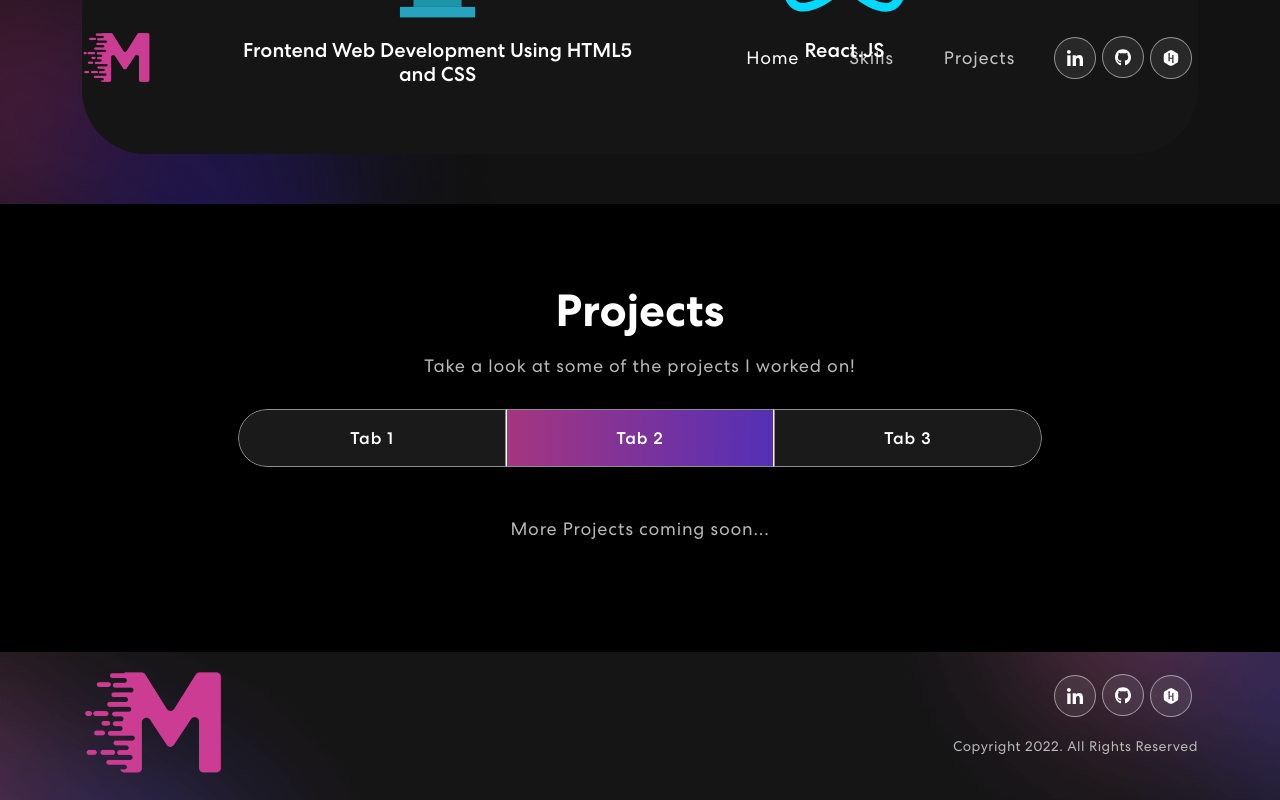
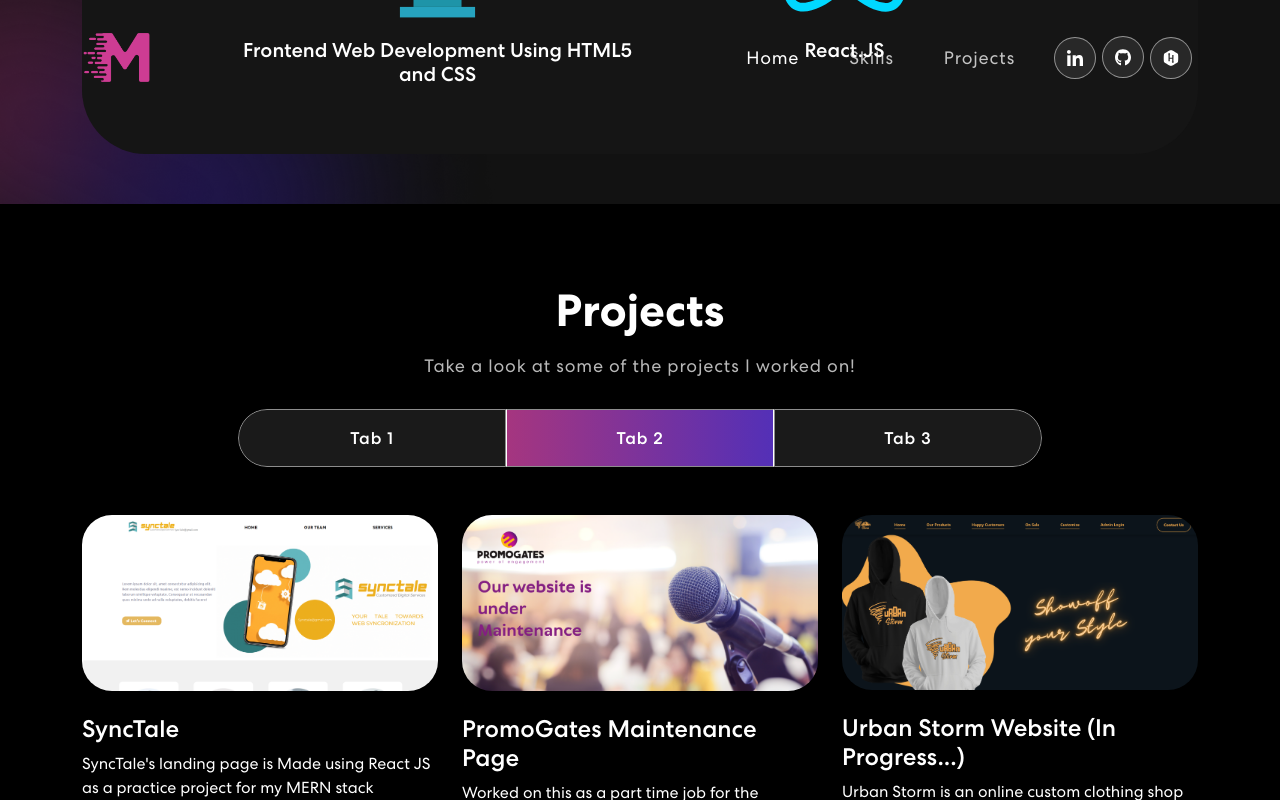
Before and after one commit to mo-chr/react-portfolio, a React (Create React App) app: page / in a window 1280 px wide. Both pictures are taken after a click on the tab "Tab 2". Shown: the part 1371-2171 px from the top of the page. Built offline with nearby package versions, Linux system fonts and the light colour scheme.

Commit message:
splitting Projects into 6 projects on each tab

```diff
--- a/src/components/Projects.js
+++ b/src/components/Projects.js
@@ -116,15 +116,22 @@ export const Projects = () => {
                     >
                       <Tab.Pane eventKey="first">
                         <Row>
-                          {projects.map((project, index) => {
+                          {projects.slice(0, 6).map((project, index) => {
                             return <ProjectCard key={index} {...project} />;
                           })}
                         </Row>
                       </Tab.Pane>
                       <Tab.Pane eventKey="second">
-                        <p>More Projects coming soon...</p>
+                        <Row>
+                          {projects.slice(6, 12).map((project, index) => {
+                            return <ProjectCard key={index} {...project} />;
+                          })}
+                        </Row>
                       </Tab.Pane>
                       <Tab.Pane eventKey="third">
+                        {projects.slice(12, 18).map((project, index) => {
+                          return <ProjectCard key={index} {...project} />;
+                        })}
                         <p>More Projects coming soon...</p>
                       </Tab.Pane>
                     </Tab.Content>
```
